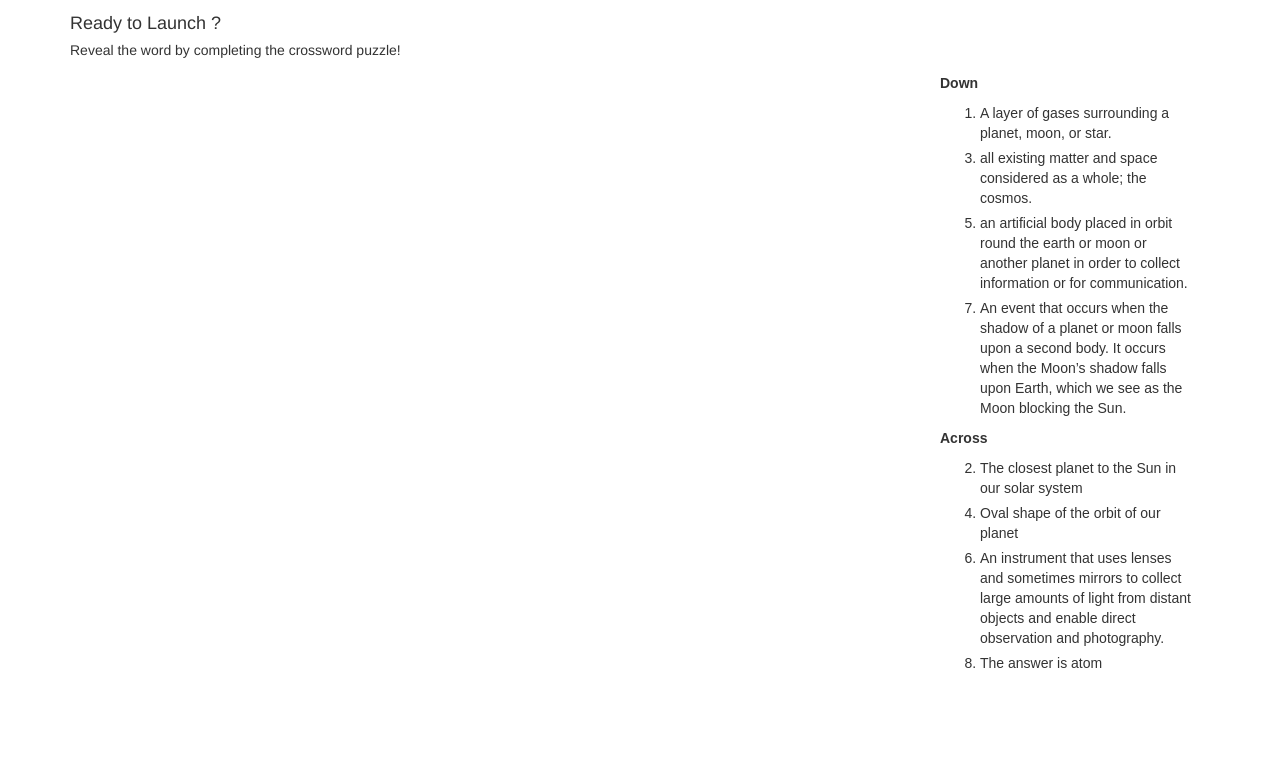
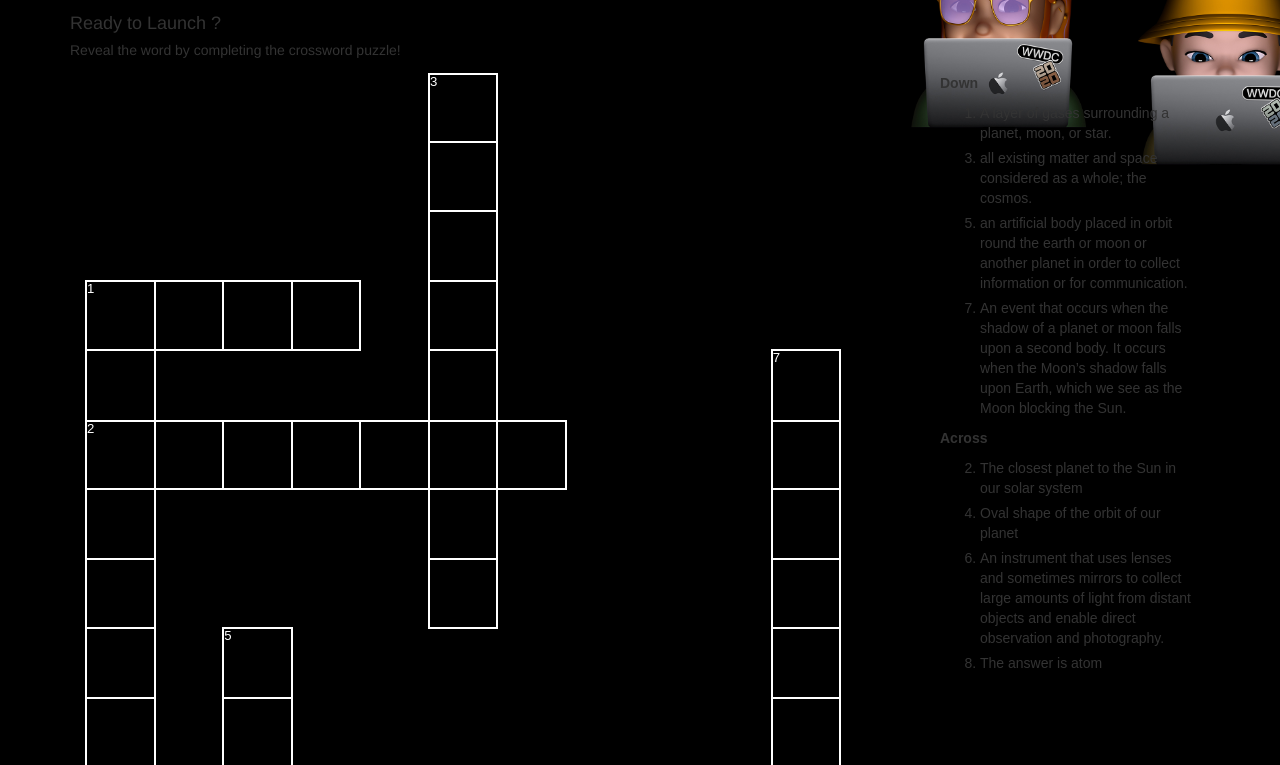
Before and after one commit to EmployeeEnrichmentJAPAC/Crossword, a plain HTML site: page index.html in a window 1280 px wide. Shown: the part 96-861 px from the top of the page. Drawn offline with nearby package versions, Linux system fonts and the light colour scheme.

Commit message:
Update index.html

```diff
--- a/index.html
+++ b/index.html
@@ -14,7 +14,7 @@
         <style>
 
                 body{
-                  background-image:url("img/bg.jpg");
+                  background-image:url("img/bg2.jpg");
                   background-position: center;
                   background-repeat: no-repeat;
                   background-size: cover;
```
